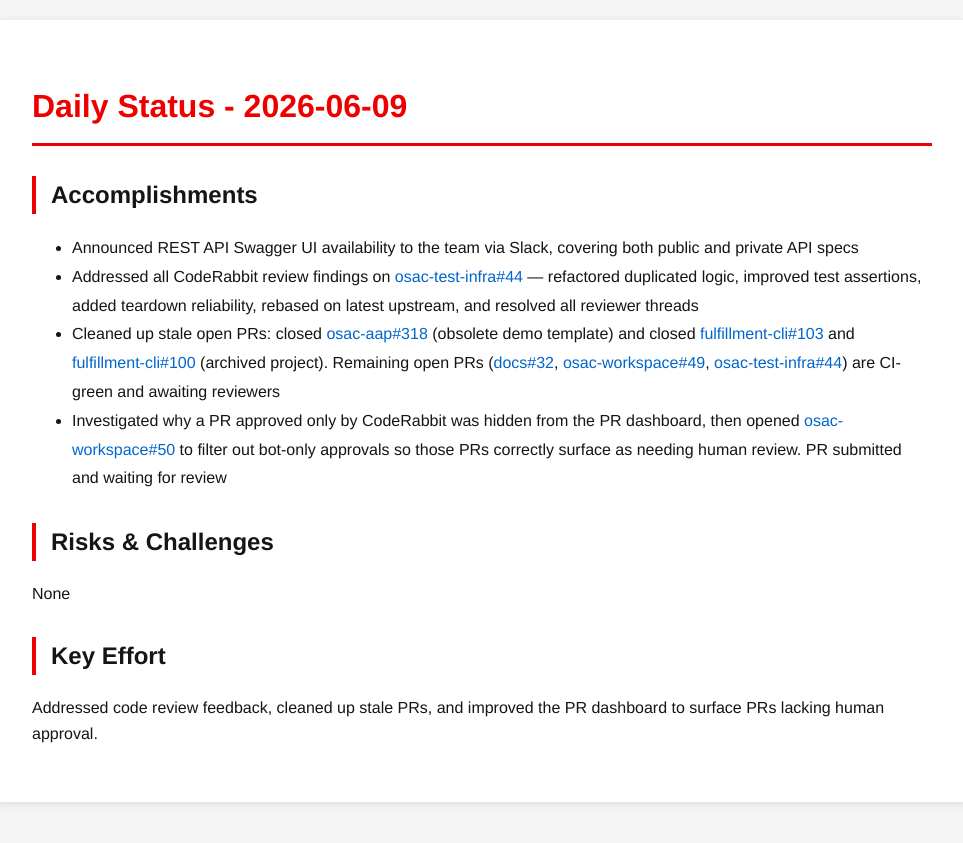
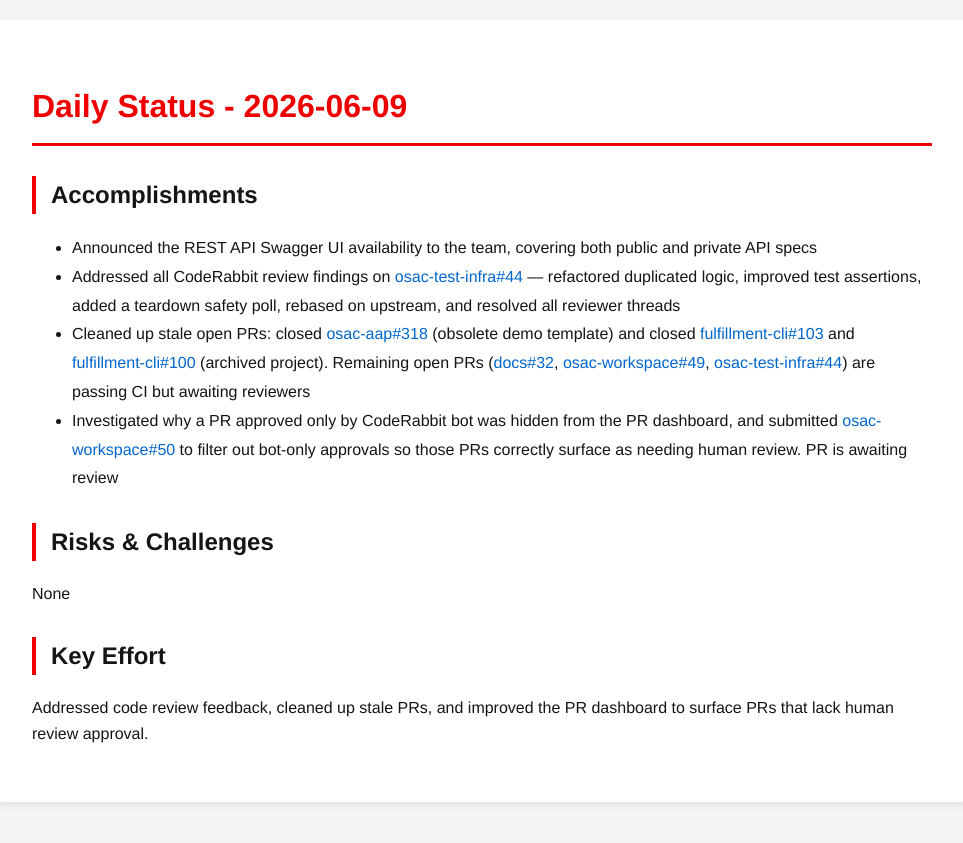
Before and after one commit to tzvatot/daily-status, a Jekyll site: the page built from 2026-06-09.md, in a window 1280 px wide. Shown: the top 843 px of the page, without its empty margins (158-1121 px from the left). Built offline with Jekyll 4.4.1, drawn with Linux system fonts in a browser that asks for light colours.

Commit message:
Daily status update - 2026-06-09

```diff
--- a/2026-06-09.md
+++ b/2026-06-09.md
@@ -7,13 +7,13 @@
 # Daily Status - 2026-06-09
 
 ## Accomplishments
-- Announced REST API Swagger UI availability to the team via Slack, covering both public and private API specs
-- Addressed all CodeRabbit review findings on [osac-test-infra#44](https://github.com/osac-project/osac-test-infra/pull/44) — refactored duplicated logic, improved test assertions, added teardown reliability, rebased on latest upstream, and resolved all reviewer threads
-- Cleaned up stale open PRs: closed [osac-aap#318](https://github.com/osac-project/osac-aap/pull/318) (obsolete demo template) and closed [fulfillment-cli#103](https://github.com/osac-project/fulfillment-cli/pull/103) and [fulfillment-cli#100](https://github.com/osac-project/fulfillment-cli/pull/100) (archived project). Remaining open PRs ([docs#32](https://github.com/osac-project/docs/pull/32), [osac-workspace#49](https://github.com/osac-project/osac-workspace/pull/49), [osac-test-infra#44](https://github.com/osac-project/osac-test-infra/pull/44)) are CI-green and awaiting reviewers
-- Investigated why a PR approved only by CodeRabbit was hidden from the PR dashboard, then opened [osac-workspace#50](https://github.com/osac-project/osac-workspace/pull/50) to filter out bot-only approvals so those PRs correctly surface as needing human review. PR submitted and waiting for review
+- Announced the REST API Swagger UI availability to the team, covering both public and private API specs
+- Addressed all CodeRabbit review findings on [osac-test-infra#44](https://github.com/osac-project/osac-test-infra/pull/44) — refactored duplicated logic, improved test assertions, added a teardown safety poll, rebased on upstream, and resolved all reviewer threads
+- Cleaned up stale open PRs: closed [osac-aap#318](https://github.com/osac-project/osac-aap/pull/318) (obsolete demo template) and closed [fulfillment-cli#103](https://github.com/osac-project/fulfillment-cli/pull/103) and [fulfillment-cli#100](https://github.com/osac-project/fulfillment-cli/pull/100) (archived project). Remaining open PRs ([docs#32](https://github.com/osac-project/docs/pull/32), [osac-workspace#49](https://github.com/osac-project/osac-workspace/pull/49), [osac-test-infra#44](https://github.com/osac-project/osac-test-infra/pull/44)) are passing CI but awaiting reviewers
+- Investigated why a PR approved only by CodeRabbit bot was hidden from the PR dashboard, and submitted [osac-workspace#50](https://github.com/osac-project/osac-workspace/pull/50) to filter out bot-only approvals so those PRs correctly surface as needing human review. PR is awaiting review
 
 ## Risks & Challenges
 None
 
 ## Key Effort
-Addressed code review feedback, cleaned up stale PRs, and improved the PR dashboard to surface PRs lacking human approval.
+Addressed code review feedback, cleaned up stale PRs, and improved the PR dashboard to surface PRs that lack human review approval.
```
